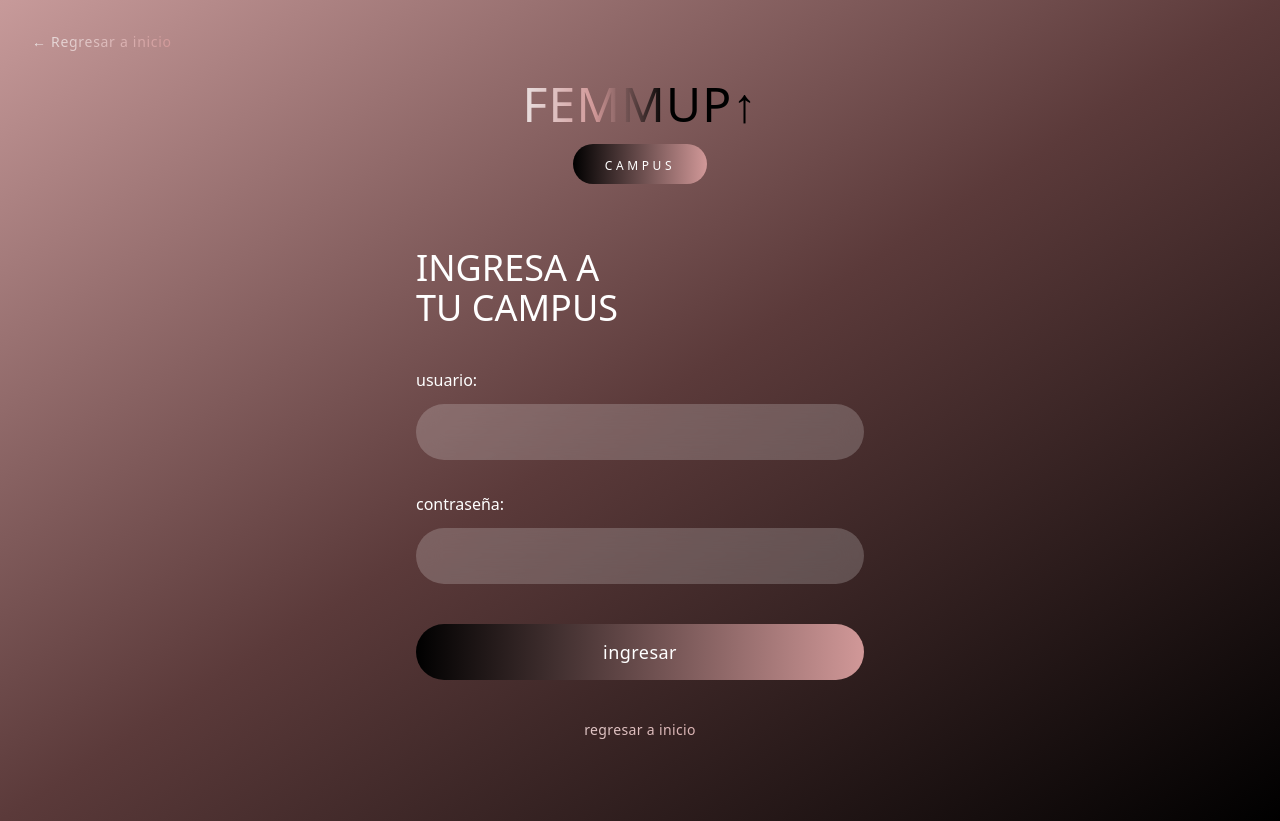
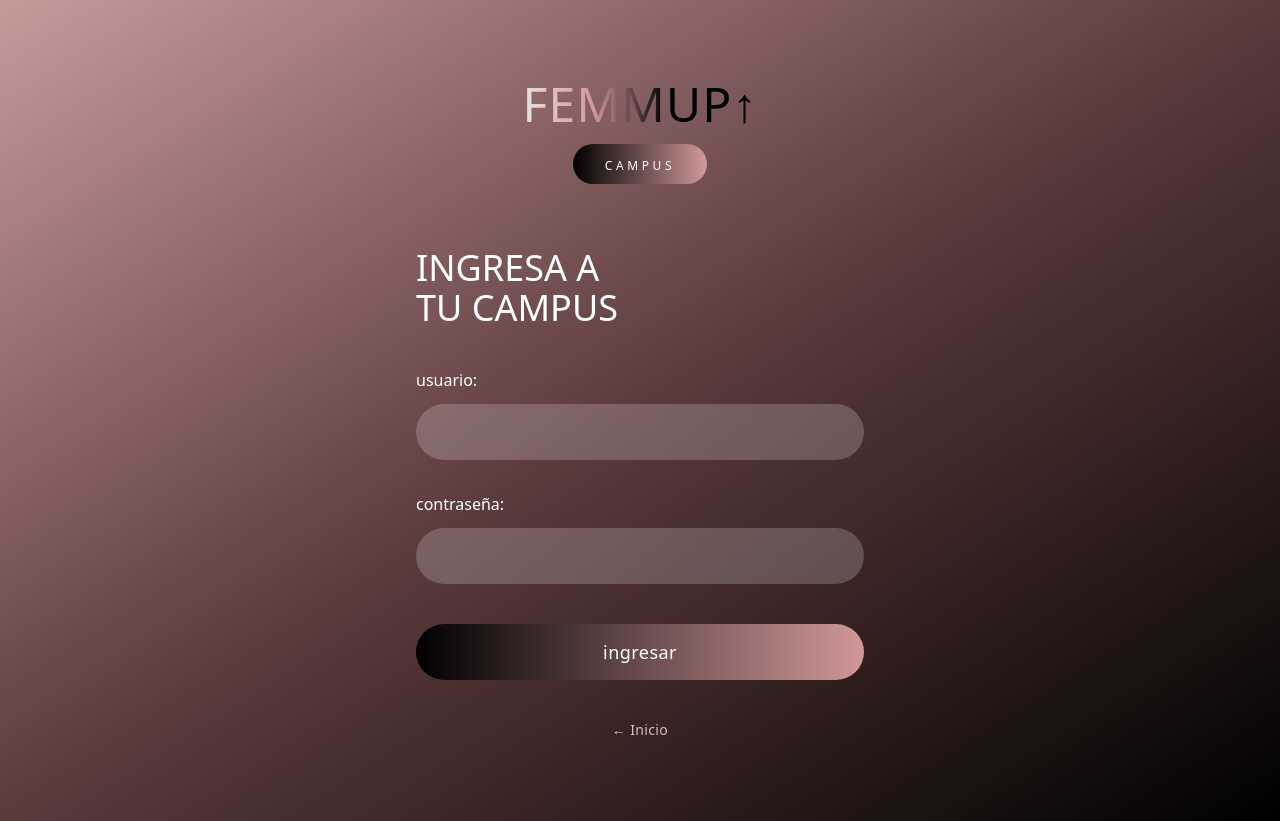
Before and after one commit to raycc17/FEMMup, a React (Vite) app: page / in a window 1280 px wide. Both pictures are taken after a click on the button "CAMPUS". Built offline with nearby package versions, Linux system fonts and the light colour scheme.

Commit message:
FEMMUPAcademia.jsx

```diff
--- a/src/FEMMUPAcademia.jsx
+++ b/src/FEMMUPAcademia.jsx
@@ -236,12 +236,6 @@ className="group h-10 min-w-[120px] px-7 py-2 !rounded-full !border-0  text-base
     className="min-h-screen flex flex-col items-center justify-start py-20 px-6 overflow-y-auto bg-gradient-to-br from-[#c79a9a] via-[#5b3a3a] to-black"
   >
     {/* Back to Home */}
-<button
-  onClick={() => setView("home")}
-  className="absolute top-8 left-8 text-sm tracking-wider bg-gradient-to-r from-[#e9e1e1] to-[#d19898] bg-clip-text text-transparent hover:opacity-70 transition"
->
-  ← Regresar a inicio
-</button>
     {/* Logo */}
     <div className="mb-16 text-center">
       <h1 className="text-4xl md:text-5xl font-light tracking-wide">
@@ -297,7 +291,7 @@ className="group h-10 min-w-[120px] px-7 py-2 !rounded-full !border-0  text-base
   onClick={() => setView("home")}
   className="w-full text-sm tracking-wide bg-gradient-to-r from-[#e9e1e1] to-[#d19898] bg-clip-text text-transparent hover:opacity-70 transition"
 >
-  regresar a inicio
+  ← Inicio
 </button>
     </div>
   </motion.div>
```
